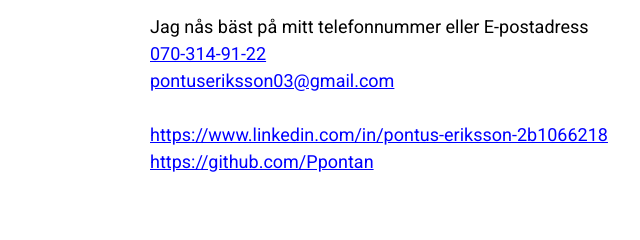
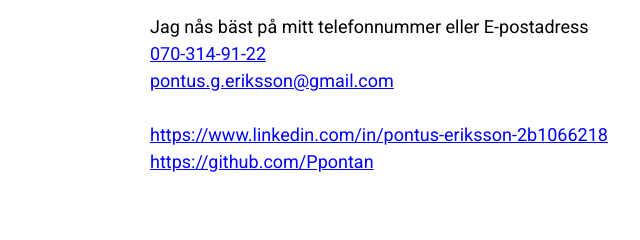
Before and after one commit to Ppontan/PortfolioWebsite, a plain HTML site: page index.html in a window 1280 px wide. Shown: the part 1498-1738 px from the top of the page, 0-640 px from the left. Drawn offline with nearby package versions, Linux system fonts and the light colour scheme.

Commit message:
Update index.html

```diff
--- a/index.html
+++ b/index.html
@@ -89,7 +89,7 @@ body,h1,h2,h3,h4,h5,h6 {font-family: "Roboto", sans-serif}
       <h1>Kontaktinformation</h1>
       <h5 class="w3-padding-32">Jag nås bäst på mitt telefonnummer eller E-postadress<br>
       <a style="color:blue;" href="tel:0703149122">070-314-91-22</a><br>
-      <a style="color:blue;" href="mailto:pontuseriksson03@gmail.com">pontuseriksson03@gmail.com</a><br><br>
+      <a style="color:blue;" href="mailto:pontus.g.eriksson@gmail.com">pontus.g.eriksson@gmail.com</a><br><br>
 
       <a style="color:blue;" href="https://www.linkedin.com/in/pontus-eriksson-2b1066218">https://www.linkedin.com/in/pontus-eriksson-2b1066218
 </a><br>
```
